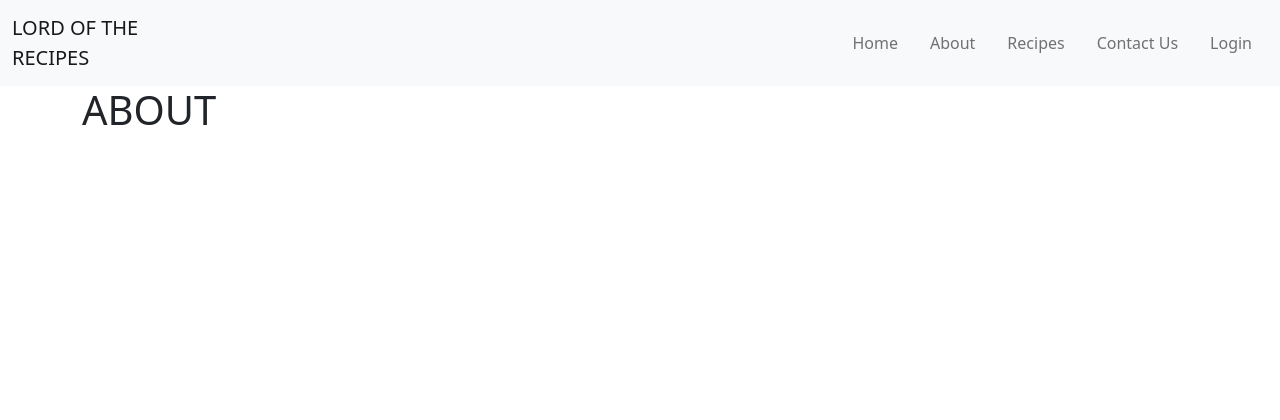
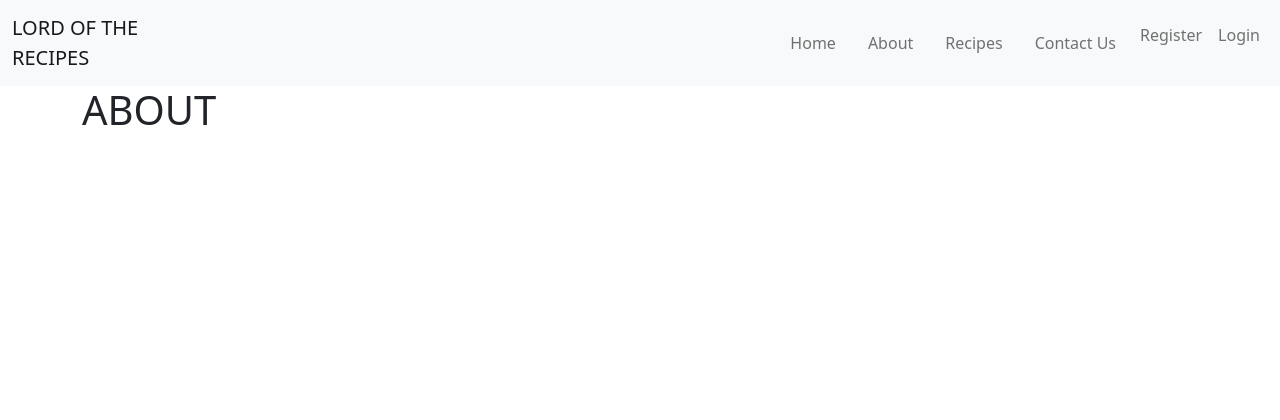
Before and after one commit to hartnetl/lord-of-the-recipes, a Django app: page /about in a window 1280 px wide. Shown: the top 420 px of the page. Run offline with Django 3.2, Linux system fonts and the light colour scheme; parts of the project's set-up code (start-up, migrations or seed data) failed here and were passed over; some libraries are stand-ins or nearby versions.

Commit message:
Feat: Connect allauth accounts to navbar so users can sign in and out

```diff
--- a/recipeproject/settings.py
+++ b/recipeproject/settings.py
@@ -57,8 +57,8 @@ INSTALLED_APPS = [
 
 SITE_ID = 1
 
-LOGIN_REDIRECT_URL = '/'
-LOGOUT_REDIRECT_URL = '/'
+LOGIN_REDIRECT_URL = 'home'
+LOGOUT_REDIRECT_URL = 'home'
 
 # allow tags to be searched in any case
 TAGGIT_CASE_INSENSITIVE = True
--- a/templates/base.html
+++ b/templates/base.html
@@ -57,9 +57,18 @@
                     <li class="nav-item">
                         <a href="{% url 'contact' %}" class="nav-link m-2 menu-item">Contact Us</a>
                     </li>
+                    {% if user.is_authenticated %}
                     <li class="nav-item">
-                        <a href="{% url 'login' %}" class="nav-link m-2 menu-item">Login</a>
+                        <a class="nav-link" href="{% url 'account_logout' %}">Logout</a>
                     </li>
+                    {% else %}
+                    <li class="nav-item">
+                        <a class="nav-link" href="{% url 'account_signup' %}">Register</a>
+                    </li>
+                    <li class="nav-item">
+                        <a class="nav-link" href="{% url 'account_login' %}">Login</a>
+                    </li>
+                    {% endif %}
                 </ul>
             </div>
         </div>
```
Also changed, not shown: templates/accounts/logout.html (added, +7 -0 lines), templates/accounts/login.html (renamed from templates/login.html), templates/accounts/register.html (renamed from templates/register.html).
